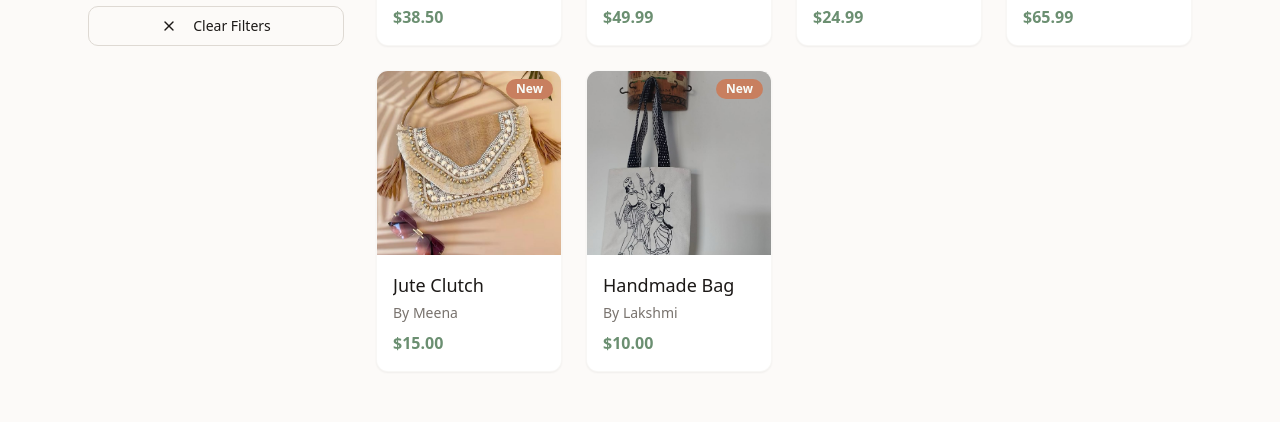
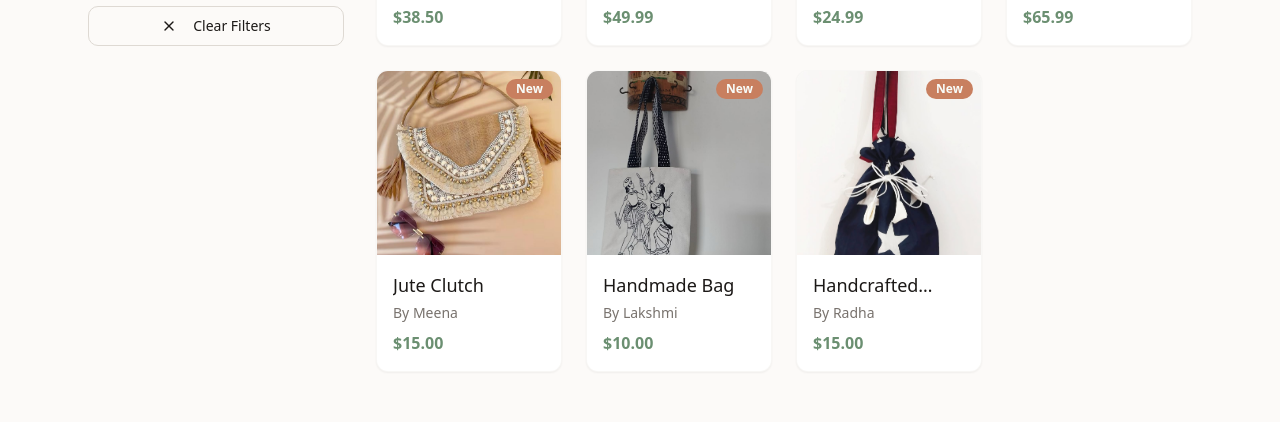
Before and after one commit to Revanth0701/aesthetics-eco-market, a React (Vite) app: page /shop in a window 1280 px wide. Shown: the part 759-1181 px from the top of the page. Built offline with nearby package versions, Linux system fonts and the light colour scheme.

Commit message:
Add new product
Add a new product with an image and price.

```diff
--- a/src/data/products.ts
+++ b/src/data/products.ts
@@ -1,4 +1,3 @@
-
 import { Product, Category } from "./types";
 
 export const products: Product[] = [
@@ -169,6 +168,23 @@ export const products: Product[] = [
     dimensions: "10\" x 12\"",
     newArrival: true,
     inStock: true
+  },
+  {
+    id: "11",
+    name: "Handcrafted Drawstring Tote Bag",
+    description: "Unique handcrafted tote bag featuring a stylish drawstring closure. Made from high-quality cotton with a bold star pattern, it's perfect for everyday use or gifting.",
+    price: 15.00,
+    images: [
+      "/lovable-uploads/bab493f0-42e5-48f6-ad32-ed23741a61c1.png",
+      "/images/artisan-crafts.jpg"
+    ],
+    category: Category.Accessories,
+    tags: ["bag", "tote", "drawstring", "handmade", "star"],
+    artisan: "Radha",
+    materials: ["cotton", "drawstring cord"],
+    dimensions: "12\" x 14\"",
+    newArrival: true,
+    inStock: true
   }
 ];
 
```
Also changed, not shown: public/lovable-uploads/bab493f0-42e5-48f6-ad32-ed23741a61c1.png (added).
